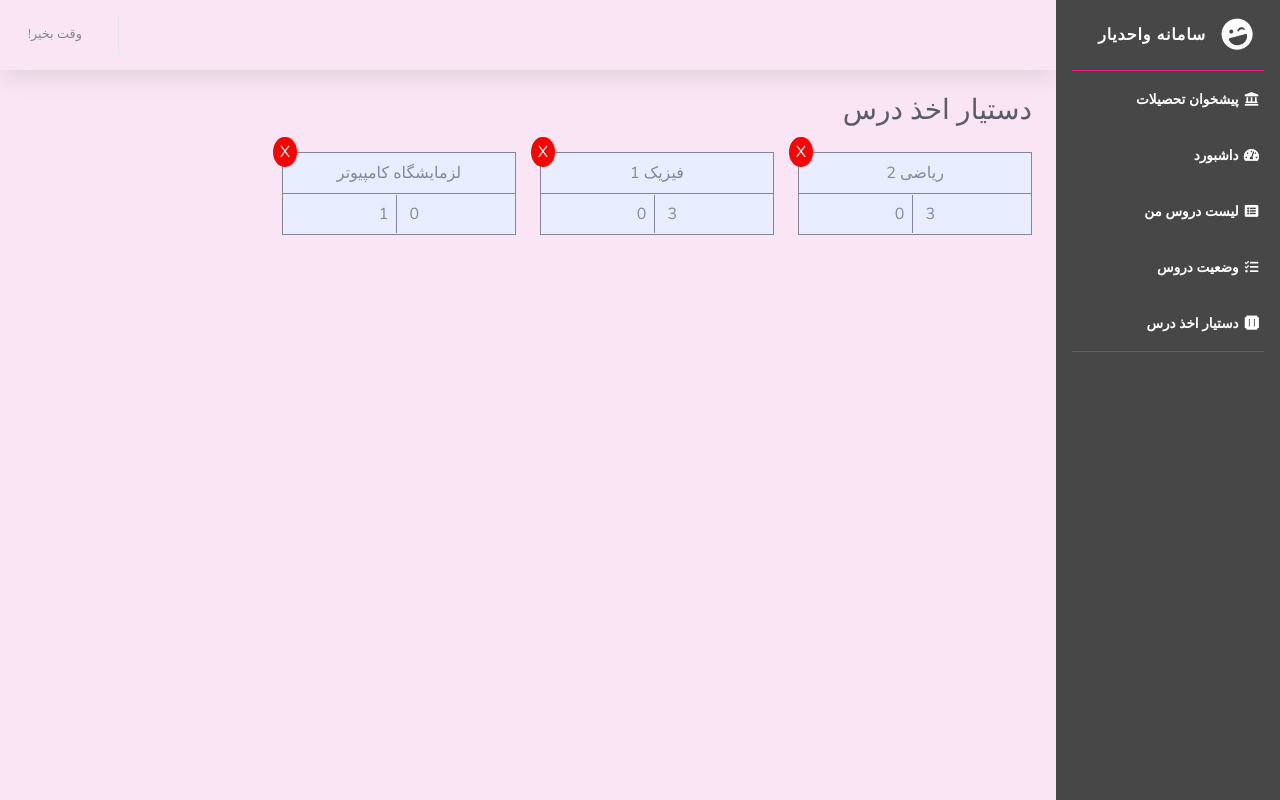
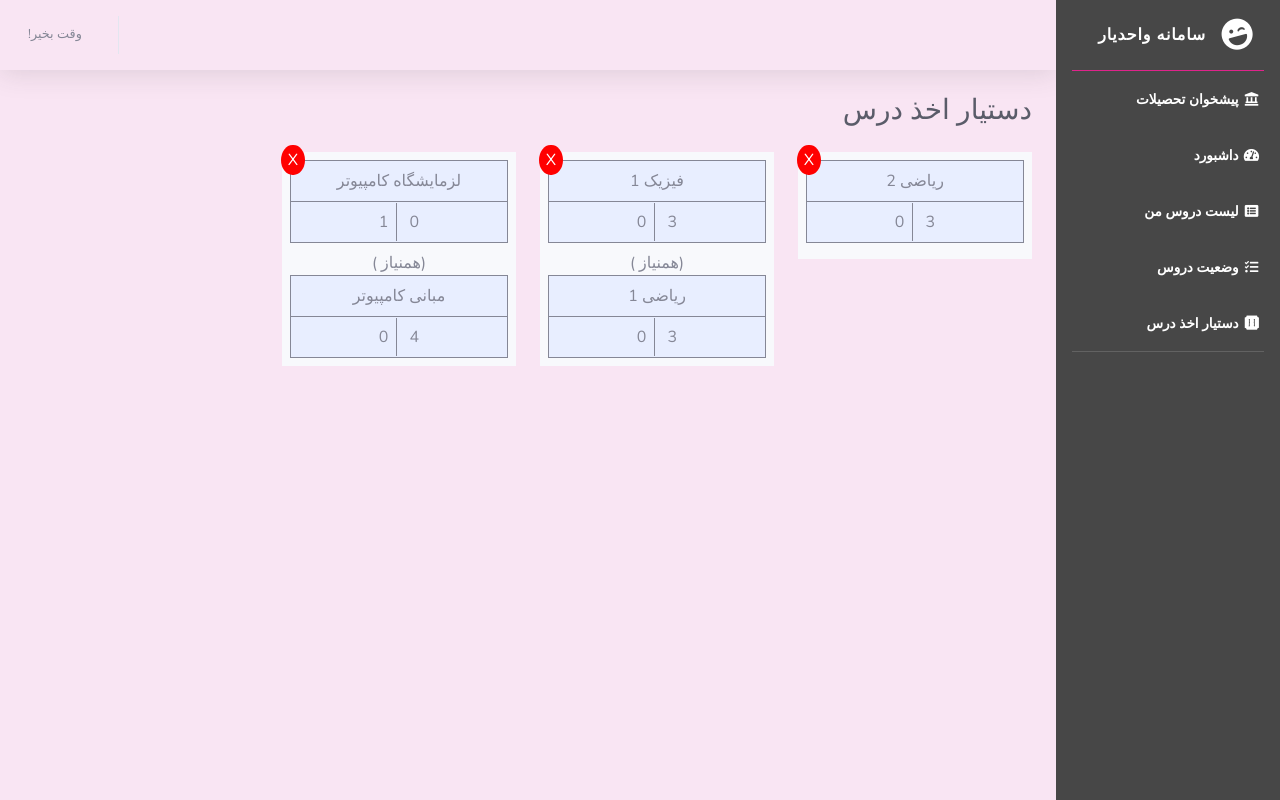
Before and after one commit to parisaqomi/vahedyar2, a Django app: page /courseAssistant/1/ in a window 1280 px wide. Run offline with Django 3.2, Linux system fonts and the light colour scheme; data comes from the database, SQL or seed files in the repository; both versions use the stored data as it was after the commit; some libraries are stand-ins or nearby versions.

Commit message:
CourseAssistant laod courses

```diff
--- a/core/models.py
+++ b/core/models.py
@@ -5,7 +5,7 @@ from django.contrib.auth.models import User
 COURSE_TYPE_CHOISES=[(1,u'درس اصلی') ,
      (2,u'درس تخصصی') ,
       (3,u'درس عمومی'),
-      (4,u'درس اختیاری')]
+      (4,u'درس اختیاری'),(5,u'درس پایه')]
 
 DEGREE_TYPE_CHOISES=[(1,u'کاردانی') ,
      (2,u'کارشناسی') ,
--- a/core/templates/core/CourseAssistant.html
+++ b/core/templates/core/CourseAssistant.html
@@ -18,8 +18,9 @@
           <div class="row">
             {% for course in list_allowed_courses %}
 
-            <div class="col-xl-3 col-lg-5">
-              <div class="course-item text-center position-relative">
+            <div class="col-xl-3 col-lg-5 mb-4">
+            <div class="w-100 bg-light p-2">
+               <div class="course-item text-center position-relative mb-2">
                 <div class="course-item-name p-2">{{course.title}}</div>
                 <div class="course-item-vahed py-2">
                     <span class="p-2">
@@ -33,16 +34,36 @@
                     X
                 </div>
             </div>
+            {% for corequisite in course.corequisite_courses.all %}
+<div class="text-center">(همنیاز )</div>
+            <div class="w-100">
+              <div class="course-item text-center position-relative">
+                <div class="course-item-name p-2">
+
+                {{corequisite.title}}</div>
+                <div class="course-item-vahed py-2">
+                    <span class="p-2">
+                      {{corequisite.vahed_nazari}}
+                    </span>
+                    <span class="p-2">
+                        {{corequisite.vahed_amali}}
+                    </span>
+                </div>
+                {% comment %} <div class="close-icon" onClick={this.Remove.bind(this,item.id)}>
+                    X
+                </div> {% endcomment %}
+            </div>
+            </div>
+          {% endfor %}
             </div>
 
+            </div>
+
+
           {% endfor %}
-            {% for score in scores %}
-<div>{{score.course_id}}:{{score.value}}</div>
-              {% endfor %}
 
-            {% for d in dif %}
-<div class="w-100" style="backgroun-color:red">{{d.title}}</div>
-              {% endfor %}
+
+
 <!--
             <div class="col-xl-3 col-lg-5">
               <div class="course-item text-center position-relative">
--- a/core/views.py
+++ b/core/views.py
@@ -40,29 +40,33 @@ def get_dashboard(request, study_id):
 def get_courseAssistant(request, study_id):
     if request.method == "GET":
         study = Study.objects.get(pk=study_id)
-        allcourses = study.chart.course.all()
+        allcourses = study.chart.course.all().prefetch_related('corequisite_courses')
         allscore = Score.objects.all()
         # list_difference= getDifference(allcourses,allscore)
-        allscored_course_ids = allscore.values_list('course_id', flat=True)
-        allcoursed_id=allcourses.values_list('id', flat=True)
+        allscored_course_ids = allscore.filter(
+            value__gt= 10).values_list('course_id', flat=True)
+        allcoursed_id = allcourses.values_list('id', flat=True)
         list_difference = []
         for item in allcoursed_id:
-                    if item not in allscored_course_ids:
-                     list_difference.append(item)
+            if item not in allscored_course_ids:
+                list_difference.append(item)
         # list_allowed_courses= []
         # for item in list_difference:
         #             if item  in allscored_course_ids:
         #              list_allowed_courses.append(item)
-        list_allowed_courses = [x for x in allcourses if x.id in list_difference]
+        list_allowed_courses = [
+            x for x in allcourses if x.id in list_difference]
 
         study = Study.objects.all()
     #    chart = Chart.objects.get(study=study_id)
 
-        return render(request, 'core/CourseAssistant.html', {'study': study,'list_allowed_courses':list_allowed_courses})
+        return render(request, 'core/CourseAssistant.html', {'study': study, 'list_allowed_courses': list_allowed_courses})
 
-def getDifference(x,y):
+
+def getDifference(x, y):
     symDiff = set(i[0] for i in x) ^ set(i[0] for i in y)
     return [i for i in x if i[0] in symDiff] + [i for i in y if i[0] in symDiff]
+
 
 def get_courseList(request, study_id):
     if request.method == "GET":
@@ -103,7 +107,7 @@ def get_study(request):
         new_study = Study(chart=chart, student=student)
         new_study.save()
         for course in chart.course.all():
-            empty_score = Score(study=new_study,course=course,value=0)
+            empty_score = Score(study=new_study, course=course, value=0)
             empty_score.save()
         return redirect('dashboard', study_id=new_study.id)
 
```
Also changed, not shown: db.sqlite3.
